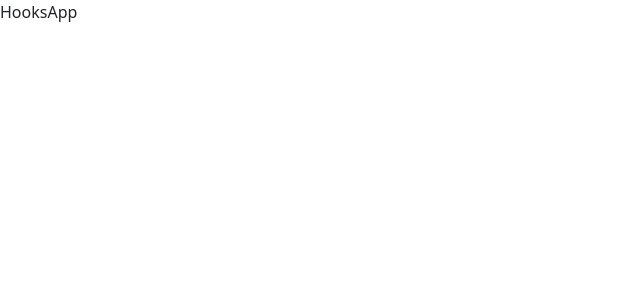
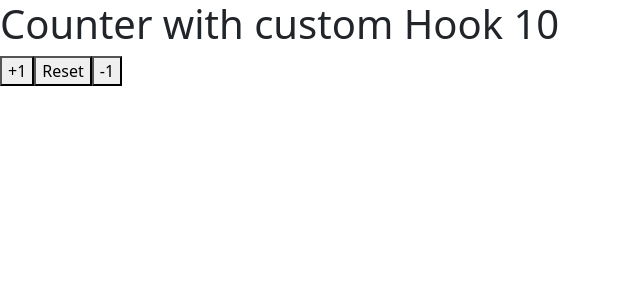
Before and after one commit to danielariosv91/app-react-hooks, a React (Vite) app: page / in a window 1280 px wide. Shown: the top 300 px of the page, without its empty margins (0-640 px from the left). Built offline with nearby package versions, Linux system fonts and the light colour scheme.

Commit message:
useEfect hook custom

```diff
--- /dev/null
+++ b/src/hooks/useCounter.js
@@ -0,0 +1,23 @@
+import { useState } from 'react'
+
+export const useCounter = (initialValue = 10) => {
+
+    const [counter, setCounter] = useState(initialValue);
+
+    const increment = (value = 1) => {
+        setCounter(counter + value);
+    }
+
+    const decrement = (value = 1) => {
+
+        if (counter === 0) return;
+
+        setCounter(counter - value);
+    }
+
+    const reset = () => {
+        setCounter(initialValue);
+    }
+
+    return { counter, increment, decrement, reset }
+}
--- a/src/main.jsx
+++ b/src/main.jsx
@@ -2,10 +2,12 @@ import React from 'react'
 import ReactDOM from 'react-dom/client'
 
 import { HooksApp } from './HooksApp'
+import { CounterApp } from './useState/CounterApp'
+import { CounterWithCustomHook } from './useState/CounterWithCustomHook'
 
 
 ReactDOM.createRoot(document.getElementById('root')).render(
   <React.StrictMode>
-    <HooksApp />
+    <CounterWithCustomHook />
   </React.StrictMode>,
 )
--- /dev/null
+++ b/src/useState/CounterApp.jsx
@@ -0,0 +1,30 @@
+import { useState } from 'react'
+
+export const CounterApp = () => {
+
+    //const [counter, setCounter] = useState(10);
+    const [state, setCounter] = useState({
+        counter1: 10,
+        counter2: 20,
+        counter3: 30
+    });
+
+    const { counter1, counter2, counter3 } = state;
+
+    return (
+        <>
+            <h1>Counter1: {counter1}</h1>
+            <h1>Counter2: {counter2}</h1>
+            <h1>Counter3: {counter3}</h1>
+
+            <hr />
+
+
+            {/** El setcounter cambiar todo el estado */}
+            <button onClick={() => setCounter({
+                ...state,
+                counter1: counter1 + 1
+            })}>+1</button>
+        </>
+    )
+}
--- /dev/null
+++ b/src/useState/CounterWithCustomHook.jsx
@@ -0,0 +1,18 @@
+import React from 'react'
+import { useCounter } from '../hooks/useCounter'
+
+export const CounterWithCustomHook = () => {
+
+    {/** se desestructura en llaves porque retorno un objeto */ }
+    const { counter, increment, decrement, reset} = useCounter();
+
+    return (
+        <>
+            <h1>Counter with custom Hook {counter}</h1>
+
+            <button onClick={() => increment()}>+1</button>
+            <button onClick={() => reset()}>Reset</button>
+            <button onClick={() => decrement()}>-1</button>
+        </>
+    )
+}
```
